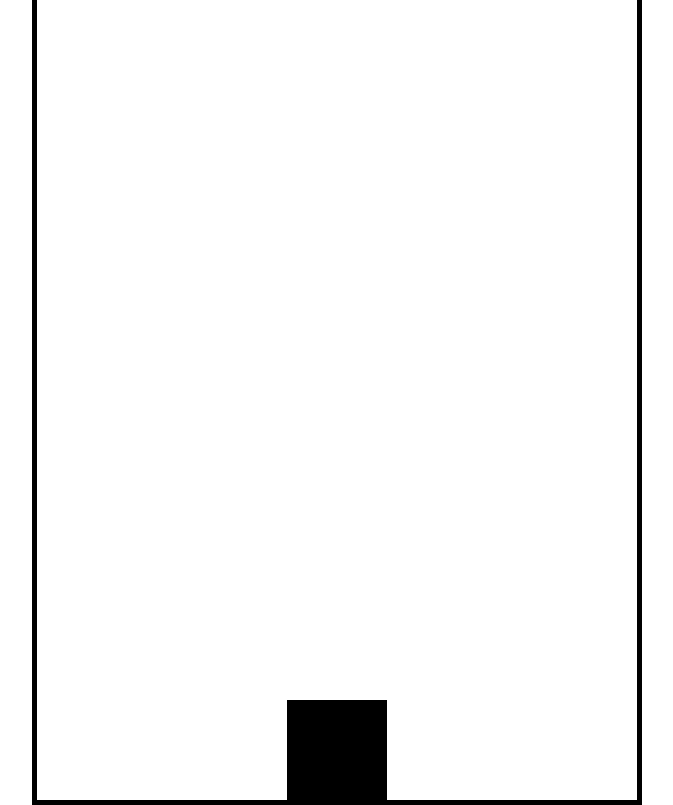
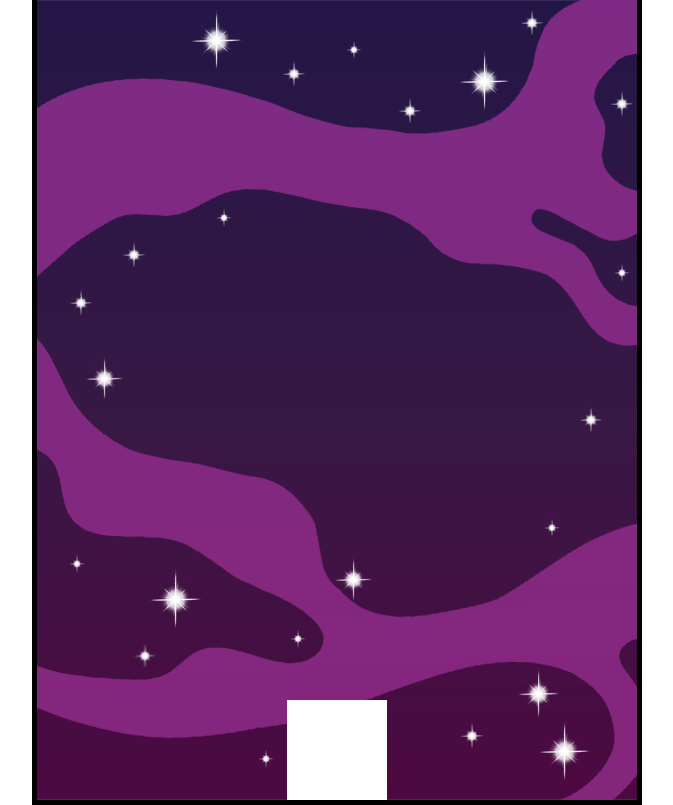
Before and after one commit to konstantindergachev/retro_game, a plain HTML site: page index.html in a window 1280 px wide. Shown: the whole page, without its empty margins (303-976 px from the left). Drawn offline with Linux system fonts and the light colour scheme.

Commit message:
Added the game background and changed the color of player

```diff
--- a/script.js
+++ b/script.js
@@ -107,6 +107,7 @@ window.addEventListener('load', () => {
   const ctx = canvas.getContext('2d');
   canvas.width = 600;
   canvas.height = 800;
+  ctx.fillStyle = 'white';
 
   const game = new Game(canvas);
   function animate() {
--- a/style.css
+++ b/style.css
@@ -29,4 +29,5 @@ body {
   top: 50%;
   left: 50%;
   transform: translate(-50%, -50%);
+  background: url('images/background.png');
 }
```
